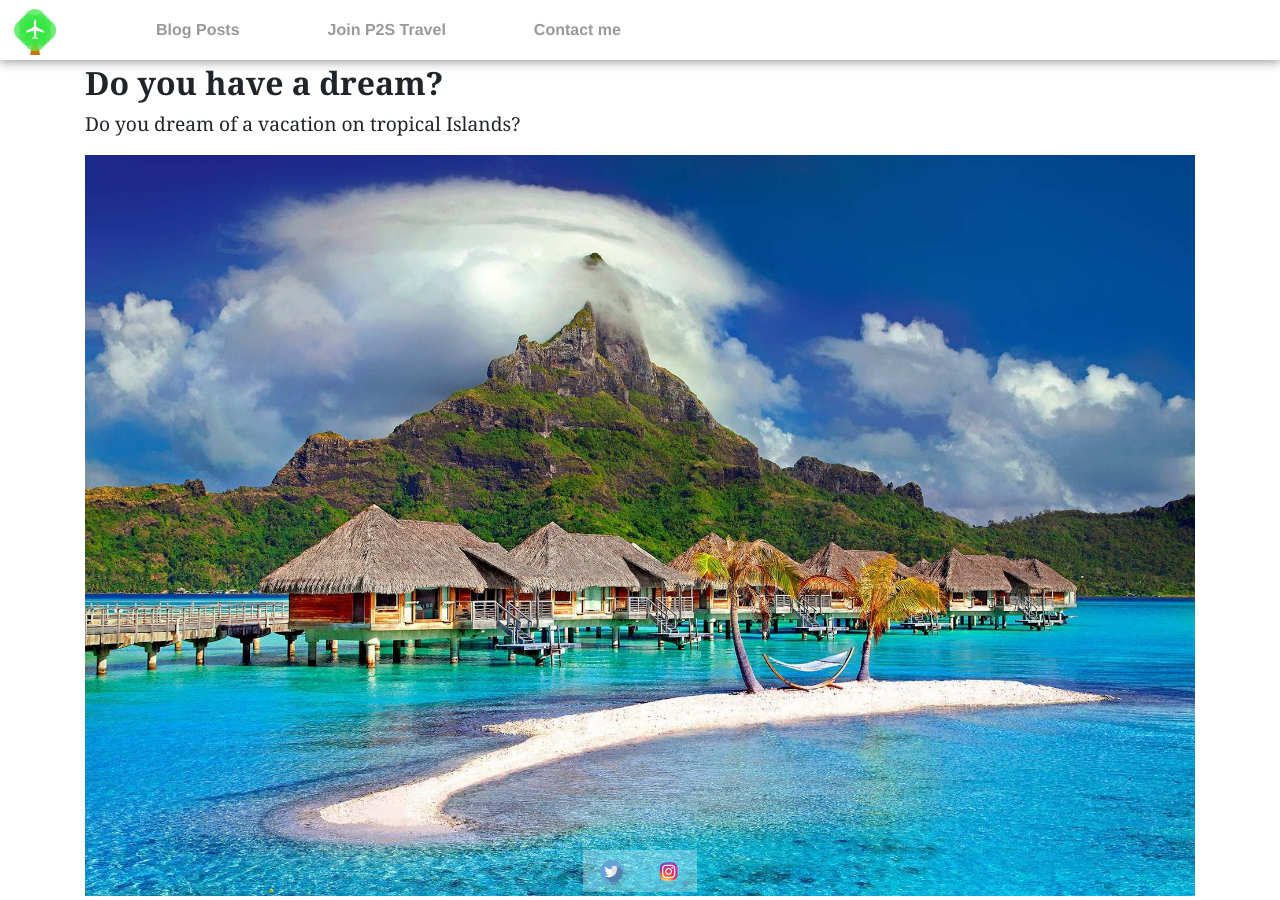
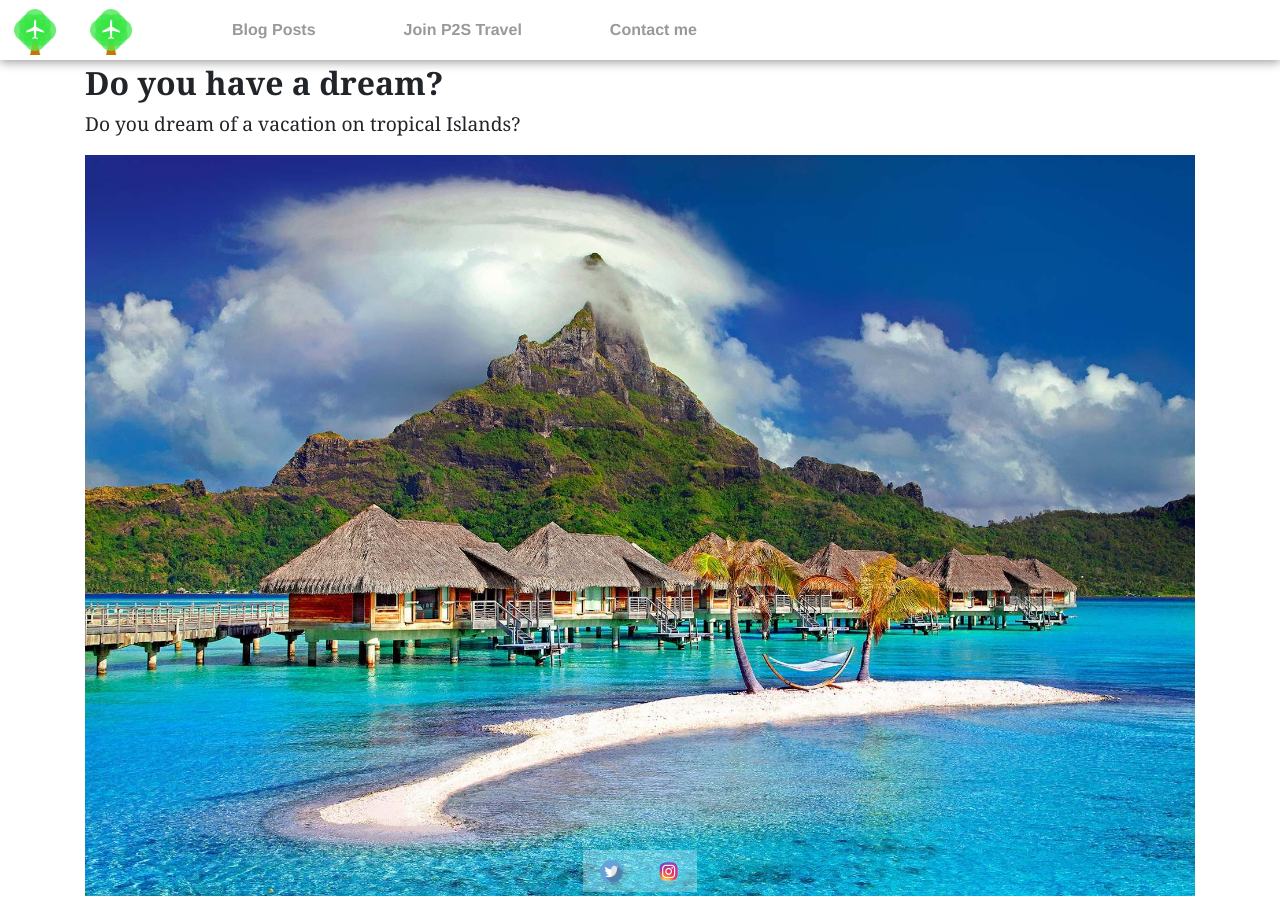
Before and after one commit to jdtravelp2s/jdtravelp2s.github.io, a Jekyll site: the page built from index.md, in a window 1280 px wide and 900 px high. Built offline with Jekyll 4.4.1, drawn with Linux system fonts in a browser that asks for light colours.

Commit message:
fixing navbar brand

```diff
--- a/_layouts/default.html
+++ b/_layouts/default.html
@@ -34,7 +34,10 @@
 
 <body>
 
-    <nav class="navbar-nav navbar-light navbar-expand-md" id="navbar-top">
+<nav class="navbar-nav navbar-light navbar-expand-md" id="navbar-top">
+        <a href="https://jdtravelp2s.github.io" class="navbar-brand">
+                <img src="../assets/icons/Logo01.png" width="50" height="50" alt="Logo">
+        </a>
         <button class="navbar-toggler" type="button" data-toggle="collapse" data-target="#collapsingNavbar">
             <span class="navbar-toggler-icon"></span>
         </button>
```
